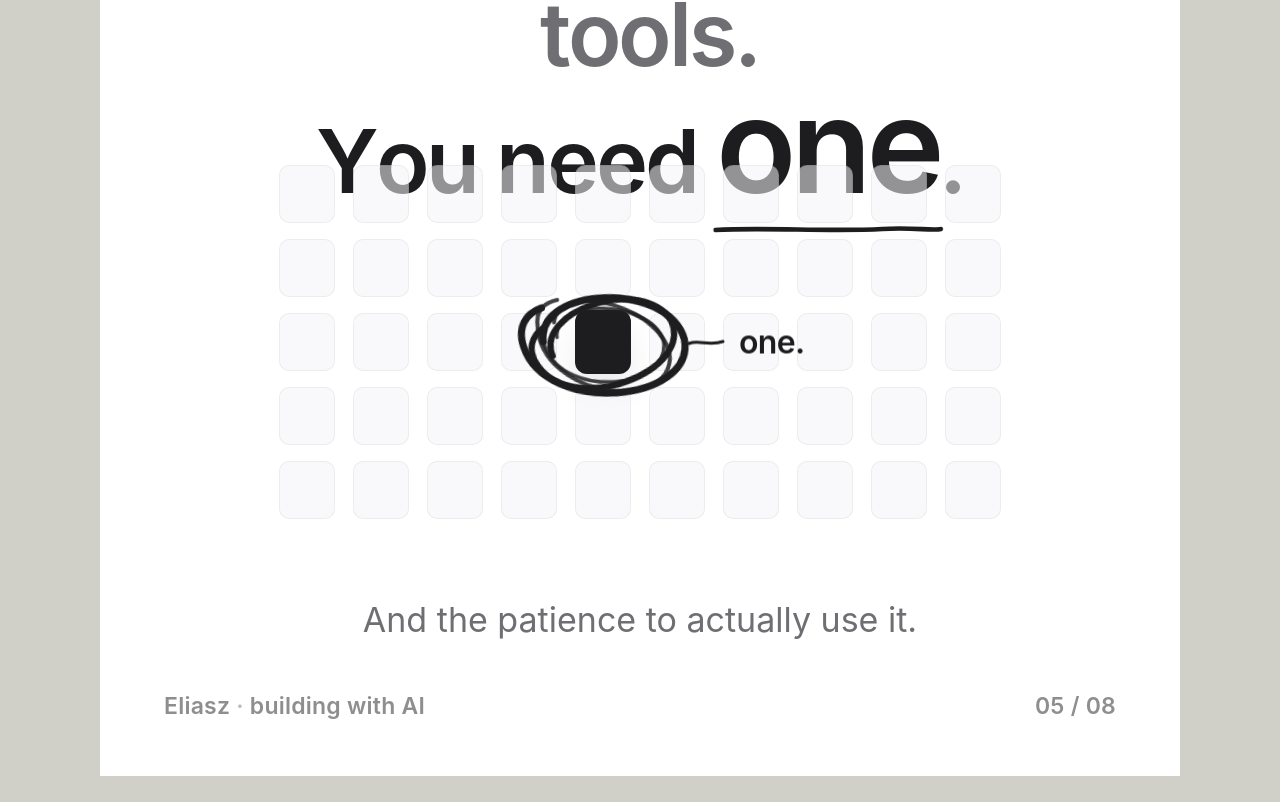
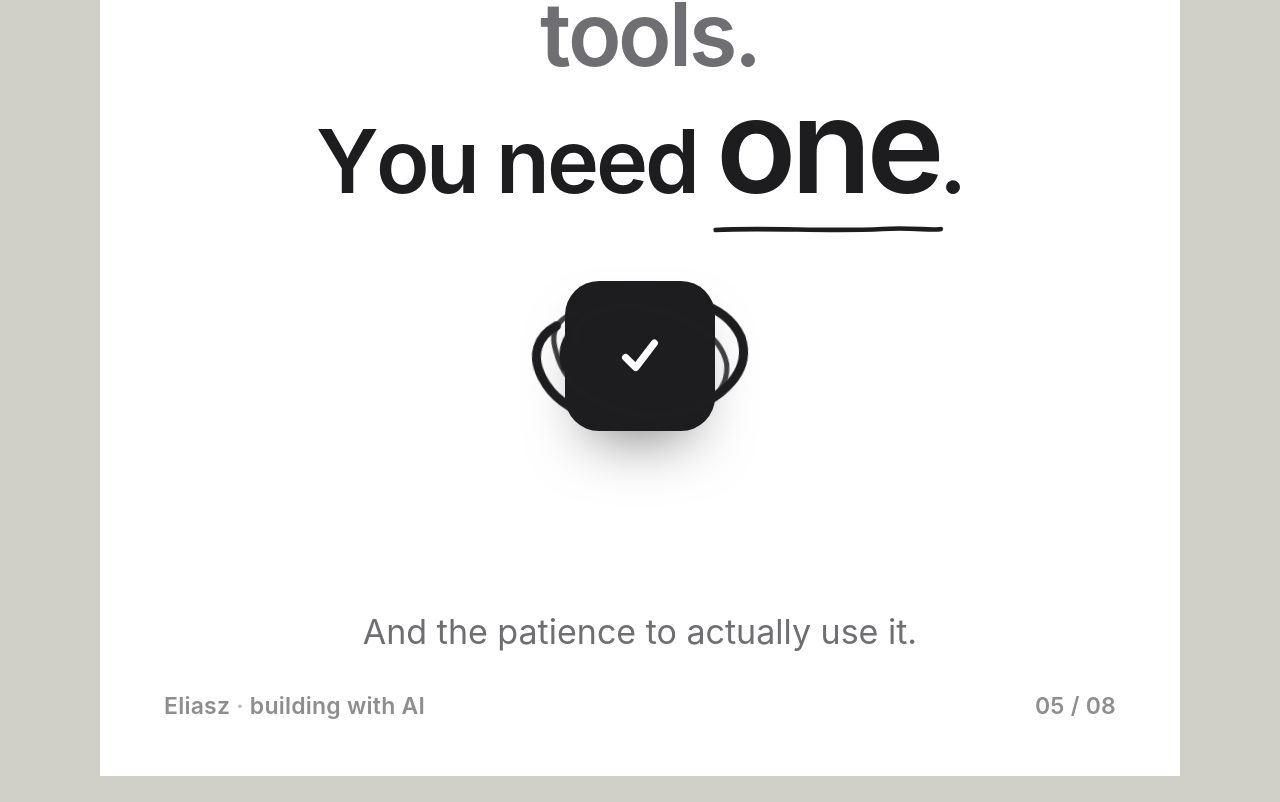
Before and after one commit to eliaszzsenh/anyone-can-carousel, a React (Vite) app: page / in a window 1280 px wide. Shown: the part 4978-5780 px from the top of the page. Built offline with nearby package versions, Linux system fonts and the light colour scheme.

Commit message:
feat: redesigned Slide 5 (tools converge to one) + dual-deliverable Slide 8 CTA

```diff
--- a/src/carousel/Slide5.tsx
+++ b/src/carousel/Slide5.tsx
@@ -1,299 +1,217 @@
-import { useEffect, useRef } from "react";
+import { motion } from "framer-motion";
 import {
   Slide,
-  Center,
   Eyebrow,
   head,
   sub,
-  ui,
   INK,
   MUTED,
-  GRAY,
   LINE,
+  WHITE,
   U,
   Letters,
   PencilCircle,
-  EASE,
   useStill,
-  useCarcarPlay,
 } from "./kit";
 
-/* ANIMATION (play-then-freeze; total entry ≈ 2.6s then FREEZE):
-   This is the PAYOFF slide of the value arc, so the ONE square earns a bigger
-   moment than slide 3's cluster. Order:
-   1. Eyebrow + headline rise (cc-rise). "50 tools." is muted. The oversized
-      "one" gets its own beat — wrapped in a plain inline-block that cc-pop's in
-      (overshoot), and its thick <U> underline DRAWS right after via
-      {"--pencil-delay"} on the heading block.
-   2. SquareField (JS child, WAAPI, gated on useStill): the 50 squares WAVE in on
-      a diagonal stagger (scale .4→1 + opacity, ~.85s, pop ease), then ONE soft
-      shimmer/twinkle pass (~.4s, faint brightness lift) so the field feels alive.
-   3. RESOLVE: the 49 non-chosen squares settle to faint (opacity→.55) while the
-      ONE ink square holds and SCALES UP confidently (1→1 with an overshoot to
-      ~1.14 then settle to 1 — the payoff beat), giving it more emphasis.
-   4. THEN the two stacked PencilCircle loops draw around the one square
-      ({"--pencil-delay"} on their overlay wrapper, ~1.95s) reading as a hand
-      scribbling a circle ~2–3 times around it.
-   5. The "one." label + its hand-drawn connector tick fade/rise in LAST
-      (cc-fade / cc-rise-sm, ~2.25s).
-   FROZEN PATH (useStill): SquareField renders every square at its FINAL state
-   immediately (49 faint, 1 solid ink, full size) — no WAAPI, no flash. Pencil
-   marks render solid (the kit's draw CSS is absent off the .carcar-play root).
-   Final frozen state is IDENTICAL to the original design. */
+/* ANIMATION (play-then-freeze; total entry ≈ 2.8s then FREEZE):
+   The PAYOFF of the value arc — and DELIBERATELY not a grid (slide 3 owns the
+   grid). The metaphor is convergence: a scattered clutter of mismatched "tools"
+   collapses into the ONE.
+   1. Eyebrow fades; headline rolls in per-letter (Letters). "50 tools." is muted.
+      "You need" rolls, then the oversized "one" POPS (cc-pop) and its thick <U>
+      underline draws (--pencil-delay on the heading block).
+   2. ToolConverge (framer): ~11 tool tiles fade in SCATTERED + tilted, hold a beat
+      (the clutter), then all sweep INTO the centre and vanish (the "50" collapsing).
+   3. As they merge, the ONE solid ink tile springs up at the centre.
+   4. The hand-drawn PencilCircle scribbles around it (--pencil-delay ~2.1s).
+   5. The bottom body line rises in last (cc-rise-sm).
+   FROZEN PATH (useStill): ToolConverge renders ONLY the final state — the one ink
+   tile + the circle — no scattered tiles, no motion. */
 
-const COLS = 10;
-const ROWS = 5;
-const TOTAL = COLS * ROWS;
-const CELL = 56; // square size
-const GAP = 18;
-const CHOSEN = 24; // index of the one solid square (row 2, col 4) — near centre
+const TILE = 104;
+const ONE = 150;
 
-// choreography timing (seconds) — referenced by both the JS field + pencil delays
-const WAVE_START = 0.55; // squares begin waving in after the heading lands
-const WAVE_STEP = 0.022; // per-diagonal stagger
-const WAVE_DUR = 0.5; // each square's pop-in duration
-const RESOLVE_AT = 1.35; // when the 49 fade to faint + the ONE scales up
-const PENCIL_AT = 1.95; // when the hand-circle starts drawing (after the one settles)
-const LABEL_AT = 2.25; // when the "one." label + connector arrive
+// scattered "tools": varied offsets + tilts around the centre. They all converge.
+const SCATTER: { x: number; y: number; r: number }[] = [
+  { x: -316, y: -96, r: -12 },
+  { x: 306, y: -120, r: 10 },
+  { x: -252, y: 84, r: 7 },
+  { x: 268, y: 104, r: -8 },
+  { x: -128, y: -176, r: -6 },
+  { x: 152, y: -182, r: 8 },
+  { x: -12, y: 182, r: -5 },
+  { x: -332, y: 8, r: 6 },
+  { x: 324, y: 4, r: -7 },
+  { x: 150, y: 180, r: 9 },
+  { x: -182, y: 168, r: -9 },
+];
 
-function SquareField() {
-  const still = useStill();
-  const play = useCarcarPlay();
-  const ref = useRef<HTMLDivElement>(null);
+// a small set of monochrome line-glyphs so the tiles read as DIFFERENT tools.
+function Glyph({ i }: { i: number }) {
+  const c = {
+    fill: "none",
+    stroke: "#9a9aa1",
+    strokeWidth: 5,
+    strokeLinecap: "round" as const,
+    strokeLinejoin: "round" as const,
+  };
+  const g = i % 6;
+  return (
+    <svg width="46" height="46" viewBox="0 0 46 46" aria-hidden>
+      {g === 0 && <circle cx="23" cy="23" r="13" {...c} />}
+      {g === 1 && <rect x="11" y="11" width="24" height="24" rx="6" {...c} />}
+      {g === 2 && <path d="M23 9 L37 35 L9 35 Z" {...c} />}
+      {g === 3 && (
+        <>
+          <line x1="12" y1="17" x2="34" y2="17" {...c} />
+          <line x1="12" y1="29" x2="27" y2="29" {...c} />
+        </>
+      )}
+      {g === 4 && (
+        <>
+          <line x1="23" y1="11" x2="23" y2="35" {...c} />
+          <line x1="11" y1="23" x2="35" y2="23" {...c} />
+        </>
+      )}
+      {g === 5 && (
+        <>
+          <circle cx="18" cy="18" r="5" {...c} />
+          <circle cx="30" cy="30" r="5" {...c} />
+          <line x1="22" y1="22" x2="26" y2="26" {...c} />
+        </>
+      )}
+    </svg>
+  );
+}
 
-  useEffect(() => {
-    if (still || !play) return; // frozen, or not yet on-screen — no motion
-    const root = ref.current;
-    if (!root) return;
-    const cells = Array.from(root.querySelectorAll<HTMLElement>("[data-sq]"));
-
-    // focus-pull: the field comes INTO focus as it lands (motion-blur feel)
-    root.animate([{ filter: "blur(11px)" }, { filter: "blur(0px)" }], {
-      duration: 820,
-      easing: EASE.out,
-      fill: "both",
-    });
-
-    cells.forEach((el) => {
-      const i = Number(el.dataset.sq);
-      const isOne = i === CHOSEN;
-      const col = i % COLS;
-      const row = Math.floor(i / COLS);
-      // diagonal stagger: top-left first, bottom-right last
-      const delay = WAVE_START + (col + row) * WAVE_STEP;
-
-      // 1) WAVE IN — pop from small + transparent to full size.
-      el.animate(
-        [
-          { opacity: 0, transform: "scale(0.4)", offset: 0 },
-          { opacity: 1, transform: "scale(1.06)", offset: 0.7 },
-          { opacity: 1, transform: "scale(1)", offset: 1 },
-        ],
-        {
-          duration: WAVE_DUR * 1000,
-          delay: delay * 1000,
-          easing: EASE.pop,
-          fill: "forwards",
-        },
-      );
-
-      // 2) SHIMMER — a single soft twinkle pass across the whole field, right
-      //    after the wave lands. A gentle brightness lift, diagonal sweep.
-      const shimmerAt = WAVE_START + 0.55 + (col + row) * 0.012;
-      el.animate(
-        [
-          { filter: "brightness(1)", offset: 0 },
-          { filter: "brightness(1.35)", offset: 0.5 },
-          { filter: "brightness(1)", offset: 1 },
-        ],
-        {
-          duration: 420,
-          delay: shimmerAt * 1000,
-          easing: "ease-in-out",
-          fill: "none",
-        },
-      );
-
-      // 3) RESOLVE — the 49 fade to faint; the ONE holds + scales up confidently.
-      const inner = el.querySelector<HTMLElement>("[data-box]");
-      if (isOne) {
-        // the payoff beat: overshoot then settle, a touch more than a cluster.
-        inner?.animate(
-          [
-            { transform: "scale(1)", offset: 0 },
-            { transform: "scale(1.16)", offset: 0.5 },
-            { transform: "scale(1)", offset: 1 },
-          ],
-          {
-            duration: 620,
-            delay: RESOLVE_AT * 1000,
-            easing: EASE.pop,
-            fill: "forwards",
-          },
-        );
-      } else {
-        // settle from the bright wave-in (opacity ~1) down to the faint rest state.
-        el.animate([{ opacity: 1 }, { opacity: 0.55 }], {
-          duration: 600,
-          delay: RESOLVE_AT * 1000,
-          easing: EASE.out,
-          fill: "forwards",
-        });
-      }
-    });
-  }, [still, play]);
-
-  const gridW = COLS * CELL + (COLS - 1) * GAP;
-  const chosenCol = CHOSEN % COLS;
-  const chosenRow = Math.floor(CHOSEN / COLS);
-
-  return (
+const oneTile = (
   <div
-      ref={ref}
     style={{
-        position: "absolute",
-        left: "50%",
-        top: 470,
-        transform: "translateX(-50%)",
-        width: gridW,
-        display: "grid",
-        gridTemplateColumns: `repeat(${COLS}, ${CELL}px)`,
-        gap: GAP,
-      }}
-    >
-      {Array.from({ length: TOTAL }).map((_, i) => {
-        const isOne = i === CHOSEN;
-        // ANTI-FLASH: when playing, non-chosen squares start hidden+small and the
-        // WAAPI wave reveals them; when still, they render at their FINAL state.
-        // (The chosen square's outer wrapper still fades in with the wave so it
-        // doesn't pop alone; its inner box owns the resolve scale.)
-        const hiddenStart = !still;
-        return (
-          <div
-            key={i}
-            data-sq={i}
-            style={{
-              position: "relative",
-              width: CELL,
-              height: CELL,
+      width: ONE,
+      height: ONE,
+      borderRadius: 34,
+      background: INK,
+      boxShadow: "0 30px 60px -26px rgba(0,0,0,0.55)",
       display: "flex",
       alignItems: "center",
       justifyContent: "center",
-              // start state for the WAAPI wave (overwritten by fill:forwards)
-              opacity: hiddenStart ? 0 : isOne ? 1 : 0.55,
-              transform: hiddenStart ? "scale(0.4)" : "none",
     }}
   >
-            {isOne ? (
-              /* solid, slightly larger square — the ONE tool that matters.
-                 (The hand-circle is rendered as a top overlay AFTER the grid so
-                 it paints ON TOP of the neighbouring squares, not behind them.) */
-              <div
-                data-box
-                style={{
-                  width: CELL + 8,
-                  height: CELL + 8,
-                  borderRadius: 12,
-                  background: INK,
-                  boxShadow: "0 18px 40px -18px rgba(0,0,0,0.45)",
-                }}
+    <svg width="66" height="66" viewBox="0 0 46 46" aria-hidden>
+      <path
+        d="M13 24 l7 7 l13 -17"
+        fill="none"
+        stroke="#fff"
+        strokeWidth="5"
+        strokeLinecap="round"
+        strokeLinejoin="round"
       />
-            ) : (
-              <div
-                data-box
-                style={{
-                  width: CELL,
-                  height: CELL,
-                  borderRadius: 10,
-                  background: GRAY,
-                  border: `1px solid ${LINE}`,
-                  // opacity lives on the outer wrapper (animated); keep box solid
-                }}
-              />
-            )}
+    </svg>
   </div>
 );
-      })}
 
-      {/* "one." label beside the hand-circled square — sketchy connector.
-          fades/rises in LAST. Wrapped so cc-* doesn't fight the own transform:
-          the positioned wrapper holds translateY(-50%); the cc-fade rides on an
-          inner plain div. */}
+const tileBase: React.CSSProperties = {
+  position: "absolute",
+  left: "50%",
+  top: "50%",
+  width: TILE,
+  height: TILE,
+  marginLeft: -TILE / 2,
+  marginTop: -TILE / 2,
+  borderRadius: 24,
+  background: WHITE,
+  border: `1px solid ${LINE}`,
+  boxShadow: "0 18px 40px -22px rgba(0,0,0,0.4)",
+  display: "flex",
+  alignItems: "center",
+  justifyContent: "center",
+};
+
+function ToolConverge() {
+  const still = useStill();
+
+  const center: React.CSSProperties = {
+    position: "absolute",
+    left: "50%",
+    top: "50%",
+    width: ONE,
+    height: ONE,
+    marginLeft: -ONE / 2,
+    marginTop: -ONE / 2,
+  };
+
+  if (still) {
+    return (
       <div
         style={{
           position: "absolute",
-          left: chosenCol * (CELL + GAP) + CELL + 56,
-          top: chosenRow * (CELL + GAP) + CELL / 2,
-          transform: "translateY(-50%)",
-          display: "flex",
-          alignItems: "center",
-          gap: 14,
+          left: 0,
+          right: 0,
+          top: 430,
+          height: 460,
         }}
       >
-        <div
-          className="cc-fade"
-          style={{ "--d": `${LABEL_AT}s` } as React.CSSProperties}
-        >
-          <div style={{ display: "flex", alignItems: "center", gap: 14 }}>
-            {/* hand-drawn connector tick (wobbly, not a perfect 1px rule) */}
-            <svg
-              width="38"
-              height="16"
-              viewBox="0 0 38 16"
-              aria-hidden
-              style={{ overflow: "visible", flexShrink: 0 }}
-            >
-              <path
-                className="cc-pencil-stroke"
-                pathLength={1}
-                d="M2 9 C 12 5, 22 12, 36 7"
-                fill="none"
-                stroke={INK}
-                strokeWidth={3}
-                strokeLinecap="round"
-              />
-            </svg>
-            <span
-              style={{
-                fontFamily: ui,
-                fontSize: 32,
-                fontWeight: 600,
-                letterSpacing: "-0.02em",
-                color: INK,
-              }}
-            >
-              one.
-            </span>
+        <div style={center}>{oneTile}</div>
+        <div style={{ position: "absolute", left: "50%", top: "50%" }}>
+          <PencilCircle color={INK} size={300} />
         </div>
       </div>
-      </div>
+    );
+  }
 
-      {/* HAND-CIRCLED overlay — rendered LAST + z-indexed so the two scribble
-          loops paint ON TOP of every neighbouring square. Centered on the black
-          square's center. The PencilCircle loops draw themselves in; we delay
-          the draw to ~1.95s (after the one square settles) via --pencil-delay on
-          this ancestor. The own rotate transforms stay on plain divs (the cc-*
-          draw lives inside the SVG paths, never on these wrappers). */}
+  return (
     <div
       style={
         {
           position: "absolute",
-            left: chosenCol * (CELL + GAP) + CELL / 2,
-            top: chosenRow * (CELL + GAP) + CELL / 2,
-            width: 0,
-            height: 0,
-            zIndex: 5,
-            pointerEvents: "none",
-            "--pencil-delay": `${PENCIL_AT}s`,
+          left: 0,
+          right: 0,
+          top: 430,
+          height: 460,
+          ["--pencil-delay" as string]: "2.1s",
         } as React.CSSProperties
       }
     >
-        <div style={{ transform: "rotate(-7deg)" }}>
-          <PencilCircle color={INK} size={208} />
-        </div>
-        <div style={{ transform: "rotate(9deg)" }}>
-          <PencilCircle color={INK} size={238} />
-        </div>
+      {SCATTER.map((p, i) => (
+        <motion.div
+          key={i}
+          style={tileBase}
+          initial={{ x: p.x, y: p.y, rotate: p.r, opacity: 0, scale: 0.6 }}
+          animate={{
+            x: [p.x, p.x, p.x, 0],
+            y: [p.y, p.y, p.y, 0],
+            rotate: [p.r, p.r, p.r, 0],
+            opacity: [0, 1, 1, 0],
+            scale: [0.6, 1, 1, 0.3],
+          }}
+          transition={{
+            duration: 1.7,
+            delay: 0.5 + i * 0.04,
+            times: [0, 0.16, 0.5, 1],
+            ease: "easeInOut",
+          }}
+        >
+          <Glyph i={i} />
+        </motion.div>
+      ))}
+
+      <motion.div
+        style={center}
+        initial={{ scale: 0.2, opacity: 0 }}
+        animate={{ scale: 1, opacity: 1 }}
+        transition={{
+          delay: 1.75,
+          type: "spring",
+          stiffness: 210,
+          damping: 16,
+        }}
+      >
+        {oneTile}
+      </motion.div>
+
+      <div style={{ position: "absolute", left: "50%", top: "50%" }}>
+        <PencilCircle color={INK} size={300} />
       </div>
     </div>
   );
@@ -318,12 +236,7 @@ export default function Slide5() {
         <div className="cc-fade">
           <Eyebrow text="The trap" />
         </div>
-        <h1
-          style={{
-            ...head(88),
-            padding: "0 90px",
-          }}
-        >
+        <h1 style={{ ...head(88), padding: "0 90px" }}>
           <Letters start={0.12} step={0.022}>
             You don't need <span style={{ color: MUTED }}>50 tools.</span>
           </Letters>
@@ -339,16 +252,10 @@ export default function Slide5() {
           <Letters start={0.5} step={0.03}>
             You need
           </Letters>{" "}
-          {/* the oversized "one" gets its own beat — plain inline-block wrapper
-              owns the cc-pop (the <U> word itself is position:relative for the
-              underline, so we DON'T put cc-pop directly on it). */}
           <span
             className="cc-pop"
             style={
-              {
-                display: "inline-block",
-                "--d": "0.92s",
-              } as React.CSSProperties
+              { display: "inline-block", "--d": "0.92s" } as React.CSSProperties
             }
           >
             <span
@@ -362,7 +269,6 @@ export default function Slide5() {
               <U thickness={13}>one</U>
             </span>
           </span>
-          {/* the period punches in AFTER "one" has popped + settled */}
           <span
             className="cc-pop"
             style={
@@ -374,21 +280,20 @@ export default function Slide5() {
         </h1>
       </div>
 
-      {/* the 50-square field (JS-choreographed child; frozen → final state) */}
-      <SquareField />
+      {/* the convergence visual (framer child; frozen → final one-tile + circle) */}
+      <ToolConverge />
 
       {/* body line */}
-      <Center pad={120}>
       <div
         className="cc-rise-sm"
         style={
           {
             position: "absolute",
-              bottom: 132,
+            bottom: 120,
             left: 0,
             right: 0,
             textAlign: "center",
-              "--d": "2.4s",
+            "--d": "2.7s",
           } as React.CSSProperties
         }
       >
@@ -396,7 +301,6 @@ export default function Slide5() {
           And the patience to actually use it.
         </p>
       </div>
-      </Center>
     </Slide>
   );
 }
```
Also changed, not shown: src/carousel/Slide8.tsx (+4 -4 lines). Lines whose indentation alone changed are shown as unchanged.
